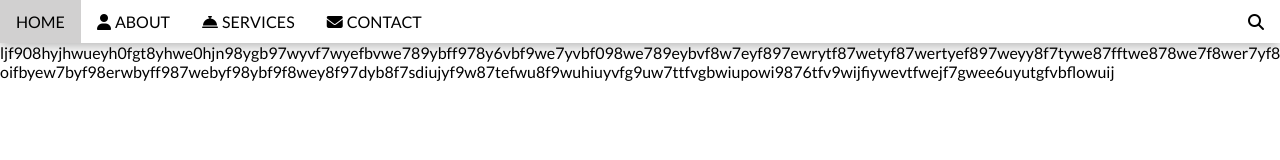
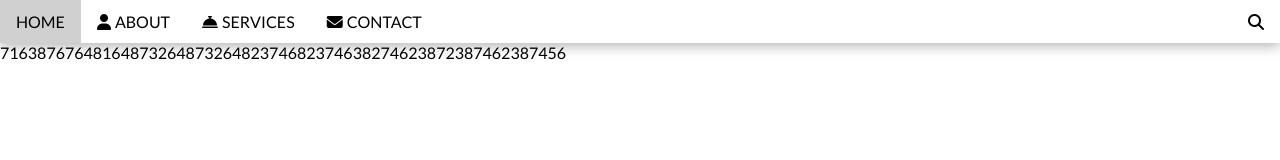
Before and after one commit to rahat-ah/my-third-cloned-webpage, a plain HTML site: page index.html in a window 1280 px wide. Drawn offline with Linux system fonts and the light colour scheme; a web font is replaced by a local one.

Commit message:
Update to main section logo.html

```diff
--- a/index.html
+++ b/index.html
@@ -32,8 +32,9 @@
         </nav>
     </header>
     <main>
-        ljf908hyjhwueyh0fgt8yhwe0hjn98ygb97wyvf7wyefbvwe789ybff978y6vbf9we7yvbf098we789eybvf8w7eyf897ewrytf87wetyf87wertyef897weyy8f7tywe87fftwe878we7f8wer7yf8f
-        oifbyew7byf98erwbyff987webyf98ybf9f8wey8f97dyb8f7sdiujyf9w87tefwu8f9wuhiuyvfg9uw7ttfvgbwiupowi9876tfv9wijfiywevtfwejf7gwee6uyutgfvbflowuij
+       <section class="logo-container">
+           7163876764816487326487326482374682374638274623872387462387456
+       </section>
     </main>
 </body>
 
```
